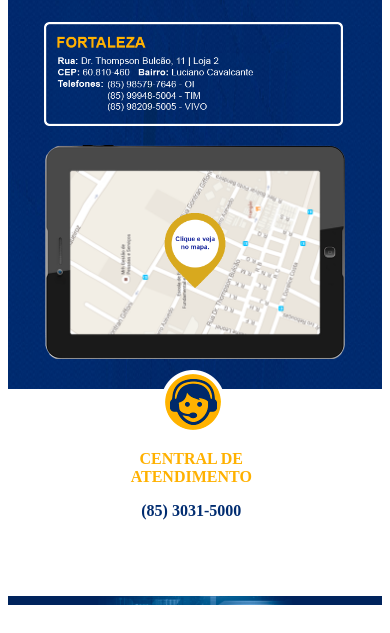
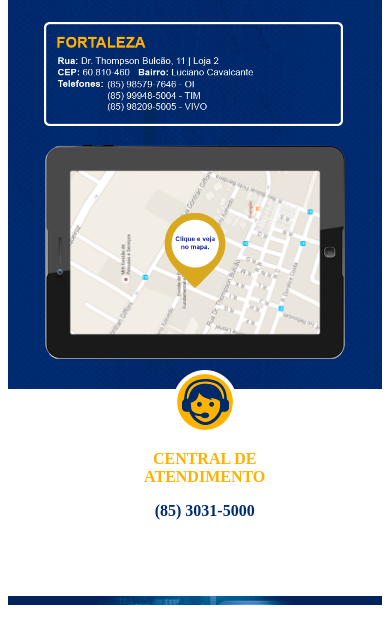
Before and after one commit to ITEVA/siteConnect, a PHP site: page /siteConnect/Pages/contato in a window 390 px wide. Shown: the part 593-1226 px from the top of the page. Run offline with PHP 8.4, Linux system fonts and the light colour scheme.

Commit message:
Ajustes básicos

```diff
--- a/Css/contato.css
+++ b/Css/contato.css
@@ -105,11 +105,13 @@ div#cepEbairro{
 }
 
 div#atendimento1{
-    width: 80%;
+    width: 90%;
+    margin-left: 35%;
 }
 
 div#atendimento2{
-    width: 80%;
+    width: 92%;
+    margin-left: 35%;
 }
 
 img#iconContato{
@@ -166,6 +168,7 @@ img#retangulo2{
 div#atendimentos{
     position:relative;
     margin-top: -10%;
+    width: 50%;
 
 }
 
@@ -253,6 +256,10 @@ img#cliqueAqui{
     div#mapa{
         height: 420px;
     }
+
+    div#atendimento2{
+        margin-left: 36%;
+    }
 }
 
 @media all and (max-width: 1550px){
@@ -297,6 +304,10 @@ img#cliqueAqui{
     }
     div#mapa{
         height: 335px;
+    }
+
+    div#atendimento2{
+        margin-left: 37%;
     }
 }
 
@@ -346,6 +357,12 @@ img#cliqueAqui{
 
     div#atendimentos{
         margin-top: -12.5%;
+    }
+}
+
+@media all and (max-width: 900px){
+    div#atendimento1{
+        margin-left: 33%;
     }
 }
 
@@ -413,6 +430,14 @@ img#cliqueAqui{
     div#atendimento2{
         margin-left: 10%;
     }
+
+    div#atendimento1{
+        margin-left: 0;
+    }
+
+    div#atendimento2{
+        margin-left: 8%;
+    }
 }
 
 @media all and (max-width: 630px){
@@ -435,16 +460,6 @@ img#cliqueAqui{
     }
 }
 
-@media all and (max-width: 560px){
-    iframe#mapa{
-        height: 240px;
-    }
-
-    div#mapa{
-        height: 240px;
-    }
-}
-
 @media all and (max-width: 580px){
     img#bg-baixoContato{
         height: 570px;
@@ -458,8 +473,21 @@ img#cliqueAqui{
     div#boxContato{
         width: 50%;
     }
+
+    div#atendimento2{
+        margin-left: 5%;
+    }
 }
 
+@media all and (max-width: 560px){
+    iframe#mapa{
+        height: 240px;
+    }
+
+    div#mapa{
+        height: 240px;
+    }
+}
 @media all and (max-width: 500px){
     img#bg-baixoContato{
         height: 480px;
@@ -481,6 +509,25 @@ img#cliqueAqui{
 
     div#mapa{
         height: 205px;
+    }
+
+    div#atendimento2{
+        margin-left: 7%;
+    }
+
+}
+
+@media all and (max-width: 457px){
+    div#atendimentos{
+        width: 60%;
+    }
+
+    div#atendimento1{
+        margin-left: -6%;
+    }
+
+    div#atendimento2{
+        margin-left: -2%;
     }
 }
 
@@ -522,6 +569,10 @@ img#cliqueAqui{
         margin: -39% 40% auto;
     }
 
+    div#atendimento2{
+        margin-left: 1%;
+    }
+
 }
 
 @media all and (max-width: 400px){
@@ -536,6 +587,13 @@ img#cliqueAqui{
 
     img#bg-bc{
         padding-top: 60px;
+    }
+}
+
+@media all and (max-width: 382px){
+    div#atendimentos{
+        margin-left: 13%;
+        width: 80%;
     }
 }
 
--- a/Pages/contrato.php
+++ b/Pages/contrato.php
@@ -31,7 +31,7 @@
 
                         <li class="col-xs-6">
                             <select required id="sel1" class="form-control">
-                                <option value="">None</option>
+                                <option value="">Selecione seu bairro</option>
                                 <option id="lc" value="Luciano_Cavalcante">Luciano Cavalcante</option>
                                 <option value="Jardim_Das_Oliveiras">Jardim das Oliveiras</option>
                                 <option value="Tasso_Jereissate">Tasso Jereissate</option>
```
